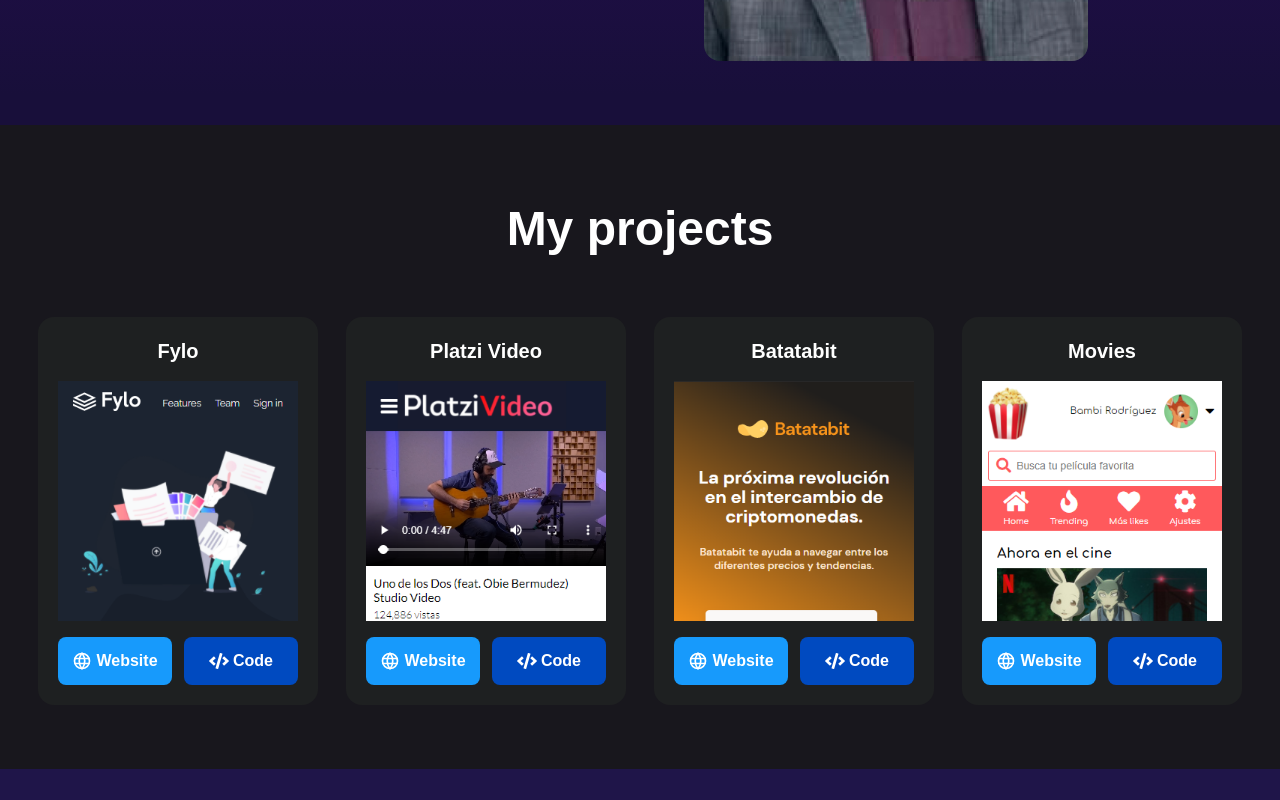
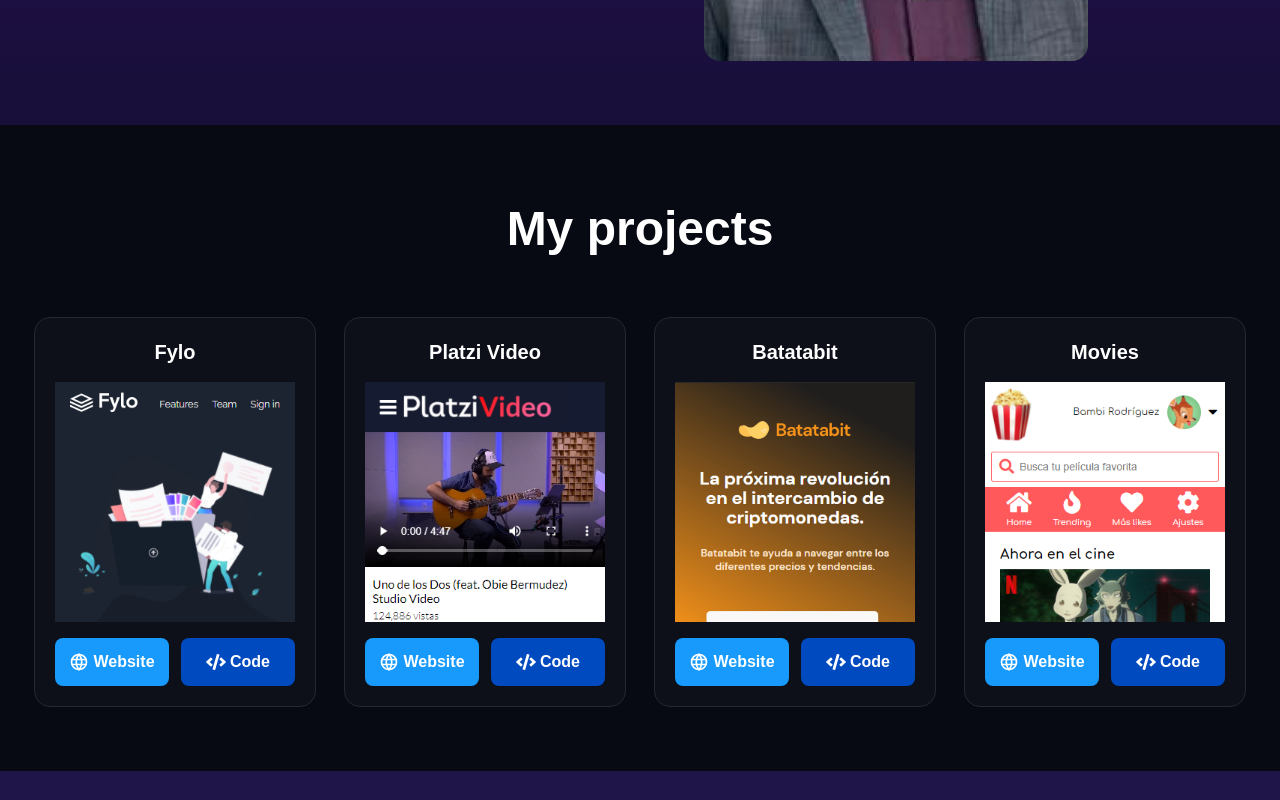
Before and after one commit to enriqueajin/enridev, a React (Vite) app: page / in a window 1280 px wide. Shown: the part 580-1380 px from the top of the page. Built offline with nearby package versions, Linux system fonts and the light colour scheme.

Commit message:
Change projects section colors.

```diff
--- a/src/components/projects/ProjectItem.tsx
+++ b/src/components/projects/ProjectItem.tsx
@@ -14,7 +14,7 @@
     sourceCodeUrl: string;
   }) {
   return (
-    <div className='flex flex-col w-full  max-w-80 rounded-2xl bg-primaryGray items-center px-5 py-5 gap-y-4'>
+    <div className='flex flex-col w-full  max-w-80 rounded-2xl bg-cardBlue border border-cardBorder items-center px-5 py-5 gap-y-4'>
       <p className='font-bold text-xl'>{title}</p>
       <div className=''>
         <img className='w-60 h-60 object-cover object-top'
--- a/src/components/projects/Projects.tsx
+++ b/src/components/projects/Projects.tsx
@@ -3,7 +3,7 @@
 
 export function Projects () {
   return (
-    <section className='flex flex-col w-full bg-darkGray text-white items-center'>
+    <section className='flex flex-col w-full bg-secondaryDarkBlue text-white items-center'>
       <h1 id='Projects' className='font-extrabold text-balance text-3xl md:text-4xl lg:text-5xl leading-tight mt-20'>
         My projects
       </h1>
--- a/tailwind.config.js
+++ b/tailwind.config.js
@@ -12,9 +12,12 @@
         gradientPurple: "#260D52",
         gradientDarkPurple: "#180F3A",
         primaryGray: "#1E2021",
-        darkGray: "#18171D",
+        darkGray: "#111014",
         primaryPurple: "#272868",
-        darkPurple: "#1F1549"
+        darkPurple: "#1F1549",
+        secondaryDarkBlue: "#070913",
+        cardBlue: "#0d0f19",
+        cardBorder: "#242832"
       }
     },
   },
```
